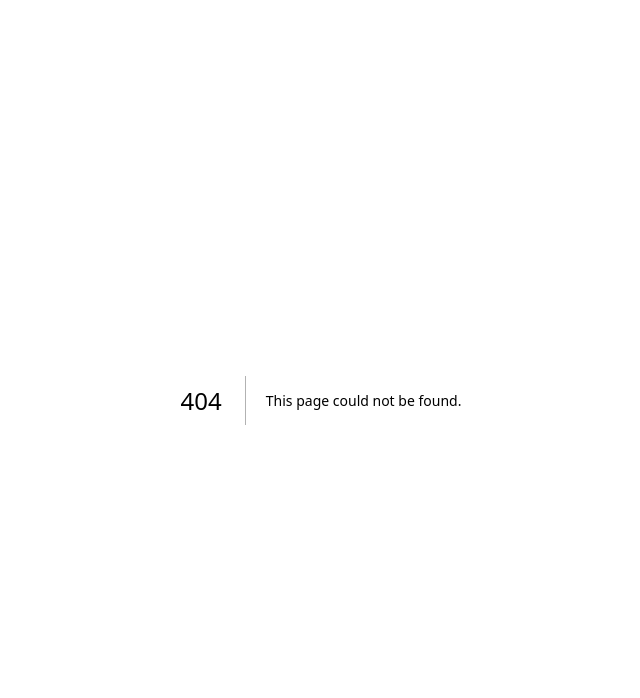
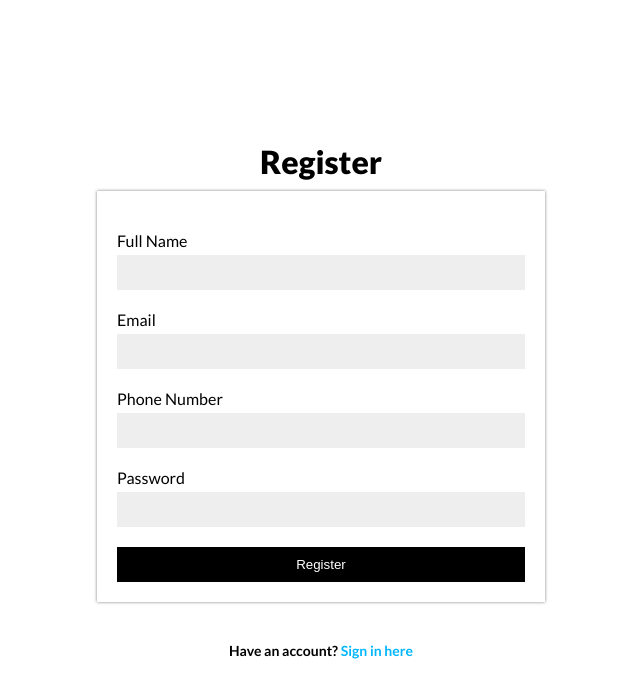
Before and after one commit to romanticizeel/e-shopping, a Next.js app: page /components/views/auth/Register in a window 1280 px wide. Before the commit this address had no page. Shown: the top 698 px of the page, without its empty margins (319-959 px from the left). Built offline with nearby package versions, Linux system fonts and the light colour scheme.

Commit message:
feat: register

```diff
--- a/package.json
+++ b/package.json
@@ -10,14 +10,18 @@
     "prepare": "husky install"
   },
   "dependencies": {
+    "bcrypt": "^5.1.1",
+    "firebase": "^10.14.0",
     "next": "14.2.14",
     "react": "^18",
-    "react-dom": "^18"
+    "react-dom": "^18",
+    "sass": "^1.79.4"
   },
   "devDependencies": {
     "@testing-library/dom": "^10.4.0",
     "@testing-library/jest-dom": "^6.5.0",
     "@testing-library/react": "^16.0.1",
+    "@types/bcrypt": "^5.0.2",
     "@types/node": "^20",
     "@types/react": "^18",
     "@types/react-dom": "^18",
--- /dev/null
+++ b/src/lib/firebase/init.ts
@@ -0,0 +1,17 @@
+// Import the functions you need from the SDKs you need
+import { initializeApp } from "firebase/app";
+// TODO: Add SDKs for Firebase products that you want to use
+// https://firebase.google.com/docs/web/setup#available-libraries
+
+// Your web app's Firebase configuration
+const firebaseConfig = {
+  apiKey: process.env.FIREBASE_API_KEY,
+  authDomain: process.env.FIREBASE_AUTH_DOMAIN,
+  projectId: process.env.FIREBASE_PROJECT_ID,
+  storageBucket: process.env.FIREBASE_STORAGE_BUCKET,
+  messagingSenderId: process.env.FIREBASE_MESSAGING_SENDER_ID,
+  appId: process.env.FIREBASE_APP_ID,
+};
+
+// Initialize Firebase
+export const app = initializeApp(firebaseConfig);
--- /dev/null
+++ b/src/lib/firebase/service.ts
@@ -0,0 +1,68 @@
+import {
+  getFirestore,
+  query,
+  doc,
+  getDoc,
+  getDocs,
+  collection,
+  where,
+  addDoc,
+} from "firebase/firestore";
+import { app } from "./init";
+import bcrypt from "bcrypt";
+
+const firestore = getFirestore(app);
+
+export async function retriveData(collectionName: string) {
+  const snapshot = await getDocs(collection(firestore, collectionName));
+  const data = snapshot.docs.map((doc) => ({
+    id: doc.id,
+    ...doc.data(),
+  }));
+  return data;
+}
+
+export async function retrieveDataById(collectionName: string, id: string) {
+  const snapshot = await getDoc(doc(firestore, collectionName, id));
+  const data = snapshot.data();
+  return data;
+}
+
+export async function signUp(
+  userData: {
+    email: string;
+    fullName: string;
+    phone: string;
+    password: string;
+    role?: string;
+  },
+  callback: (data: { status: boolean; message: string }) => void
+) {
+  const q = query(
+    collection(firestore, "users"),
+    where("email", "==", userData.email)
+  );
+
+  const snapshot = await getDocs(q);
+  const data = snapshot.docs.map((doc) => ({
+    id: doc.id,
+    ...doc.data(),
+  }));
+
+  if (data.length > 0) {
+    callback({ status: false, message: "User already exists" });
+  } else {
+    if (!userData.role) {
+      userData.role = "member";
+    }
+    userData.password = bcrypt.hashSync(userData.password, 10);
+    await addDoc(collection(firestore, "users"), userData)
+      .then(() => {
+        callback({ status: true, message: "User created successfully" });
+      })
+      .catch((error) => {
+        callback({ status: false, message: error.message });
+        console.log(error);
+      });
+  }
+}
--- a/src/pages/_app.tsx
+++ b/src/pages/_app.tsx
@@ -1,6 +1,16 @@
 import "@/styles/globals.css";
 import type { AppProps } from "next/app";
+import { Lato } from "next/font/google";
+
+const lato = Lato({
+  subsets: ["latin"],
+  weight: ["100", "300", "400", "700", "900"],
+});
 
 export default function App({ Component, pageProps }: AppProps) {
-  return <Component {...pageProps} />;
+  return (
+    <main className={lato.className}>
+      <Component {...pageProps} />
+    </main>
+  );
 }
--- /dev/null
+++ b/src/pages/api/user/register.ts
@@ -0,0 +1,25 @@
+import { NextApiRequest, NextApiResponse } from "next";
+import { signUp } from "@/lib/firebase/service";
+
+export default async function handler(
+  req: NextApiRequest,
+  res: NextApiResponse
+) {
+  if (req.method === "POST") {
+    await signUp(req.body, (data: { status: boolean; message: string }) => {
+      if (data.status) {
+        res
+          .status(200)
+          .json({ status: true, statusCode: 200, message: "Register success" });
+      } else {
+        res
+          .status(400)
+          .json({ status: false, statusCode: 400, message: "Register failed" });
+      }
+    });
+  } else {
+    res
+      .status(405)
+      .json({ status: false, statusCode: 405, message: "Method not allowed" });
+  }
+}
--- /dev/null
+++ b/src/pages/components/views/auth/Register/index.tsx
@@ -0,0 +1,109 @@
+import Link from "next/link";
+import styles from "./register.module.scss";
+import { useRouter } from "next/router";
+import { FormEvent, useState } from "react";
+
+const RegisterView = () => {
+
+    const [isLoading, setIsLoading] = useState(false);
+    const [error, setError] = useState('');
+    const push = useRouter();
+
+    const handleSubmit = async (event: FormEvent<HTMLFormElement>) => {
+        event.preventDefault();
+        setIsLoading(true);
+        setError('');
+        const form = event.target as HTMLFormElement;
+        const data = {
+            fullName: form.fullName.value,
+            email: form.email.value,
+            phone: form.phone.value,
+            password: form.password.value,
+        }
+
+        const result = await fetch("/api/user/register", {
+            method: "POST",
+            headers: {
+                "Content-Type": "application/json",
+            },
+            body: JSON.stringify(data),
+        });
+
+        if (result.status === 200) {
+            form.reset();
+            setIsLoading(false);
+            push.push('/auth/login');
+        } else {
+            setIsLoading(false);
+            setError("Email already registered");
+        }
+    }
+
+  return (
+    <div className={styles.register}>
+      <h1 className={styles.register__title}>Register</h1>
+      {error && <p className={styles.register__error}>{error}</p>}
+      <div className={styles.register__form}>
+        <form onSubmit={handleSubmit}>
+          {/* input full name */}
+          <div className={styles.register__form__item}>
+            <label htmlFor="fullName">Full Name</label>
+            <input
+              type="text"
+              name="fullName"
+              id="fullName"
+              className={styles.register__form__item__input}
+              required
+            />
+          </div>
+
+          {/* input email */}
+          <div className={styles.register__form__item}>
+            <label htmlFor="email">Email</label>
+            <input
+              type="email"
+              name="email"
+              id="email"
+              className={styles.register__form__item__input}
+              required
+            />
+          </div>
+
+          {/* input phone number */}
+          <div className={styles.register__form__item}>
+            <label htmlFor="phone">Phone Number</label>
+            <input
+              type="number"
+              name="phone"
+              id="phone"
+              className={styles.register__form__item__input}
+              required
+            />
+          </div>
+
+          {/* input password */}
+          <div className={styles.register__form__item}>
+            <label htmlFor="password">Password</label>
+            <input
+              type="password"
+              name="password"
+              id="password"
+              className={styles.register__form__item__input}
+              required
+            />
+          </div>
+
+          {/* button register */}
+          <button type="submit" className={styles.register__form__item__button}>
+            {isLoading ? "Loading..." : "Register"}
+          </button>
+        </form>
+      </div>
+      <p className={styles.register__text}>
+        Have an account? <Link href="/auth/login">Sign in here</Link>
+      </p>
+    </div>
+  );
+};
+
+export default RegisterView;
--- /dev/null
+++ b/src/pages/components/views/auth/Register/register.module.scss
@@ -0,0 +1,55 @@
+.register{
+    display: flex;
+    align-items: center;
+    justify-content: center;
+    flex-direction: column;
+    height: 100vh;
+    width: 100vw;
+    &__title{
+        font-size: 32px;
+        margin-bottom: 10px;
+        font-weight: 900;
+    }
+    &__form{
+        width: 35%;
+        padding: 20px;
+        box-shadow: 0 0 3px rgba(0, 0, 0, 0.5);
+        margin-bottom: 20px;
+        &__item{
+            display: flex;
+            flex-direction: column;
+            margin: 20px 0;
+            &__input{
+                width: 100%;
+                padding: 10px;
+                margin-top: 5px;
+                background-color: #eee;
+                border: none;
+                outline-color: #d3d3d3;
+            }
+            &__button{
+                width: 100%;
+                padding: 10px;
+                background-color: #000;
+                color: #fff;
+                border: none;
+                outline-color: #d3d3d3;
+            }
+        }
+    }
+    &__text{
+        a {
+            text-decoration: none;
+            color: #00b7ff;
+        }
+        margin-top: 20px;
+        font-size: 14px;
+        font-weight: 700;
+    }
+    &__error{
+        color: red;
+        font-size: 14px;
+        font-weight: 700;
+        margin-bottom: 10px;
+    }
+}
--- a/src/styles/globals.css
+++ b/src/styles/globals.css
@@ -1,27 +1,7 @@
-:root {
-  --background: #ffffff;
-  --foreground: #171717;
-}
-
-@media (prefers-color-scheme: dark) {
-  :root {
-    --background: #0a0a0a;
-    --foreground: #ededed;
-  }
-}
-
 html,
 body {
   max-width: 100vw;
   overflow-x: hidden;
-}
-
-body {
-  color: var(--foreground);
-  background: var(--background);
-  font-family: Arial, Helvetica, sans-serif;
-  -webkit-font-smoothing: antialiased;
-  -moz-osx-font-smoothing: grayscale;
 }
 
 * {
@@ -34,9 +14,3 @@
   color: inherit;
   text-decoration: none;
 }
-
-@media (prefers-color-scheme: dark) {
-  html {
-    color-scheme: dark;
-  }
-}
```
Also changed, not shown: src/pages/auth/login.tsx (added, +9 -0 lines), src/pages/auth/register.tsx (added, +11 -0 lines), 1 other file (tests, documents, lock files or other folders).
